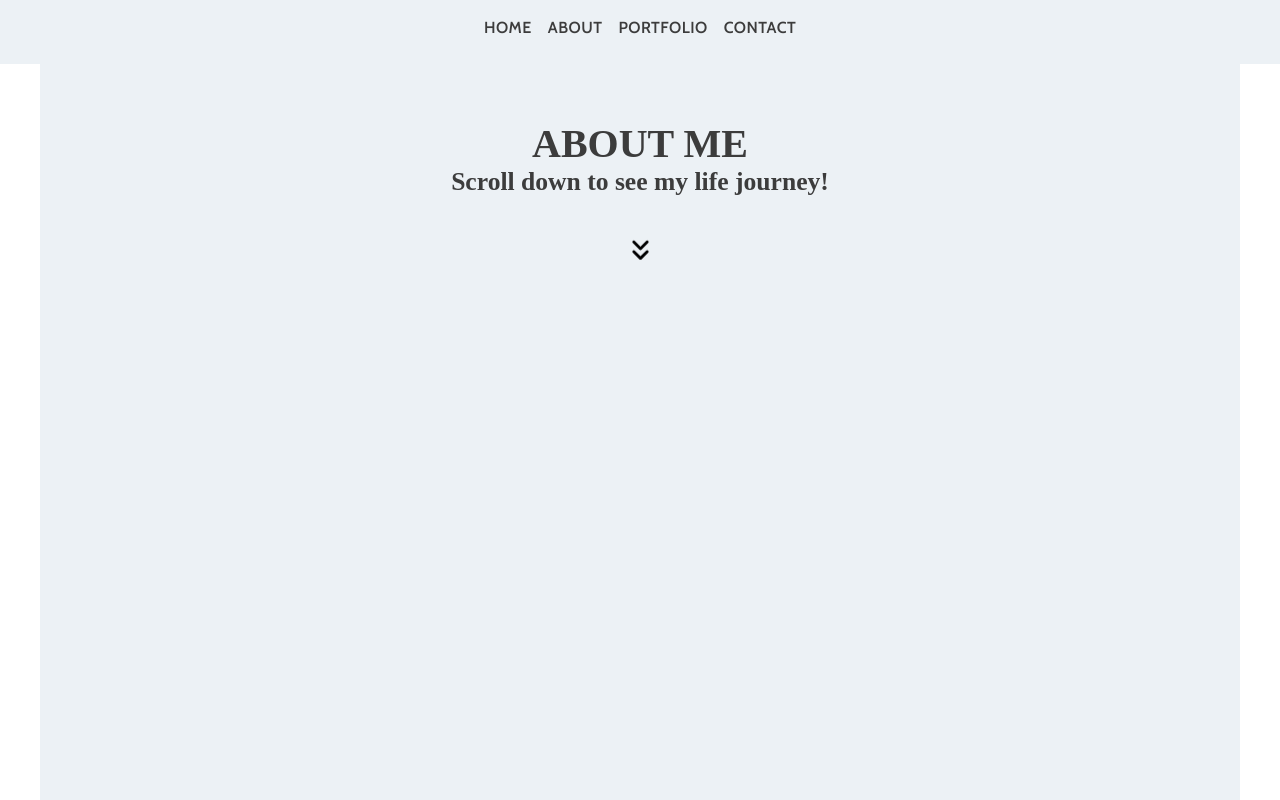
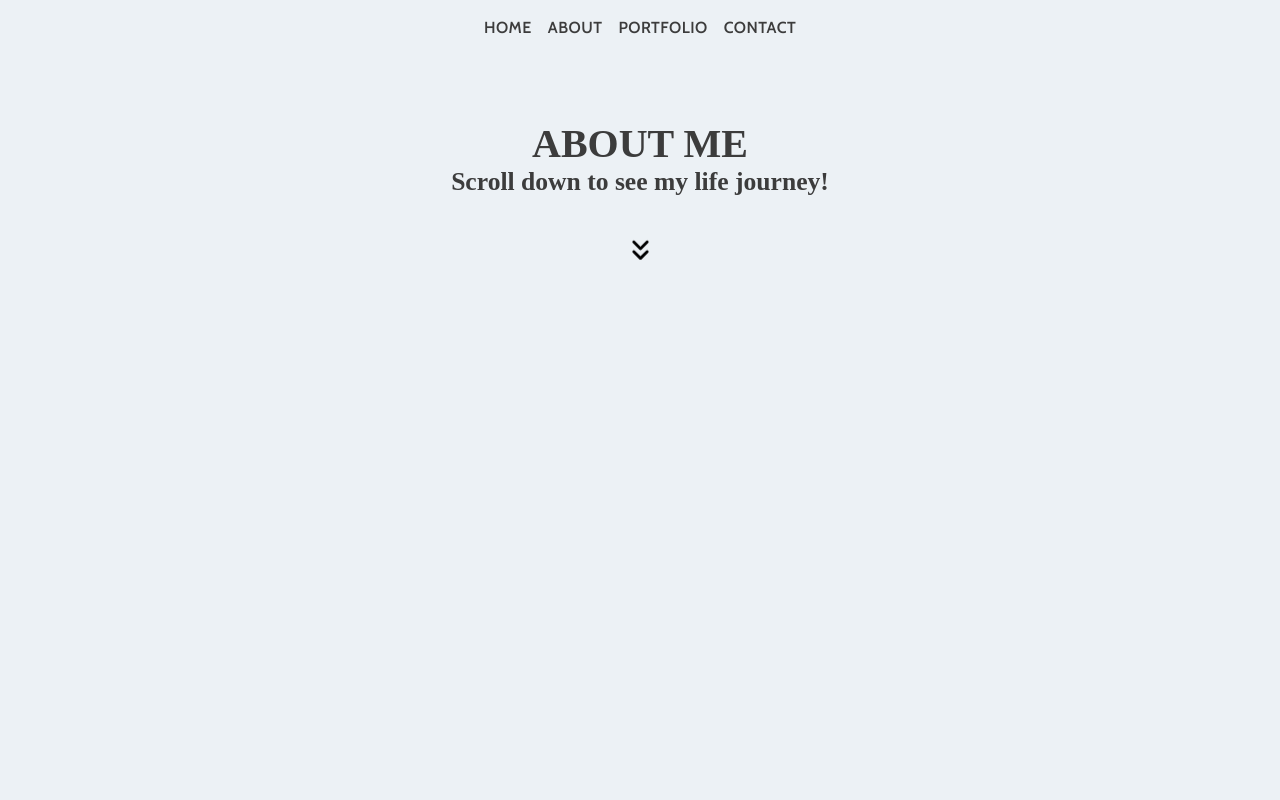
Before and after one commit to millie-wy/cv-millie, a React (Create React App) app: page /about in a window 1280 px wide. Shown: the top 800 px of the page. Built offline with nearby package versions, Linux system fonts and the light colour scheme; a web font is replaced by a local one.

Commit message:
corrected calculation for heights

```diff
--- a/src/Components/Pages/About.jsx
+++ b/src/Components/Pages/About.jsx
@@ -20,22 +20,29 @@ const About = () => {
 
   useEffect(() => {
     const adjustMaskTop = () => {
-      console.log(window.scrollY);
-      let y = window.scrollY;
-      y > 5 ? setDisplay(true) : setDisplay(false);
+      const y = window.scrollY;
+      const winH = window.innerHeight;
+      const docH = document.body.offsetHeight;
+      const containerH = document.getElementById("main").clientHeight;
 
-      y < 11.5
-        ? setMaskTop(34)
-        : y <= 400
-        ? setMaskTop(y * 1.45)
-        : setMaskTop(y * 1.4);
+      window.scrollY > 3 ? setDisplay(true) : setDisplay(false);
+
+      let scrollPercent = y / (docH - winH);
+      setMaskTop(scrollPercent * containerH);
     };
     window.addEventListener("scroll", adjustMaskTop, { passive: true });
     return () => window.removeEventListener("scroll", adjustMaskTop);
   });
 
   return (
-    <Container sx={{ py: "4rem", background: "#ECF1F5", minHeight: 2000 }}>
+    <Container
+      maxWidth={false}
+      sx={{
+        py: "4rem",
+        background: "#ECF1F5",
+        minHeight: 2075,
+      }}
+    >
       {/* background color for header */}
       <Box
         sx={{
@@ -56,7 +63,6 @@ const About = () => {
         <Typography variant="h6" theme={theme} textAlign="center">
           Scroll down to see my life journey!
         </Typography>
-        {/* <DownArrow fontSize="large" sx={{ pt: "1rem", pb: "5rem" }} /> */}
         <DownArrow>
           <KeyboardDoubleArrowDownRoundedIcon
             color="#3c3c3c"
@@ -67,6 +73,7 @@ const About = () => {
       </Box>
 
       <Box
+        id="main"
         sx={{
           display: "flex",
           flexDirection: "row",
@@ -74,6 +81,7 @@ const About = () => {
           position: "relative",
           opacity: display ? 100 : 0,
           transition: "all .5s ease-in-out",
+          scrollBehavior: "smooth",
         }}
       >
         <Box
@@ -85,7 +93,6 @@ const About = () => {
             left: -10,
             right: 0,
             zIndex: 98,
-            scrollBehavior: "smooth",
           }}
         />
 
```
